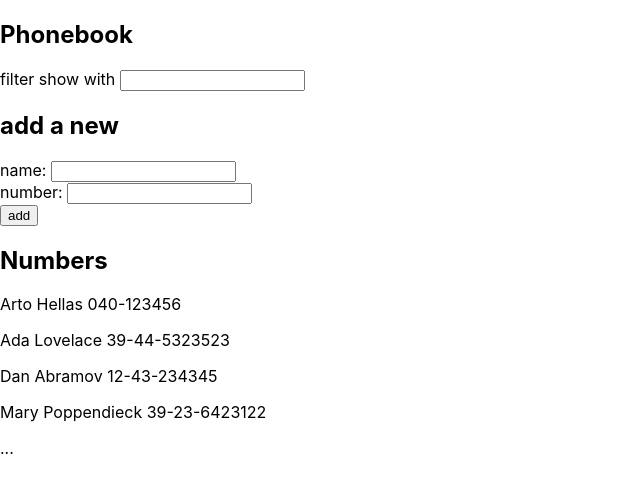
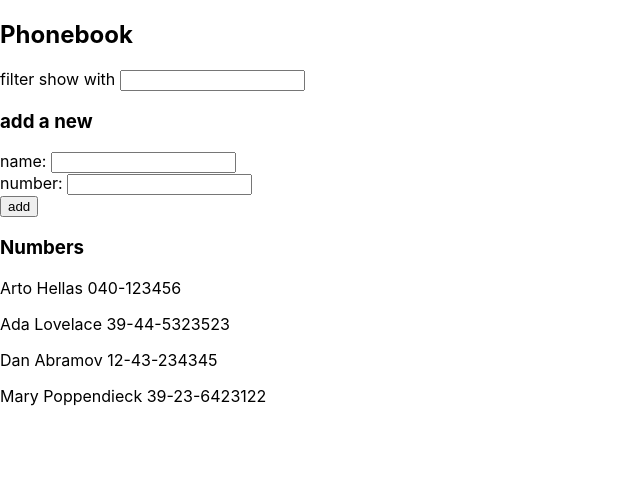
Before and after one commit to ponko23/fullstackopen-part2, a React (Create React App) app in the folder phonebook/: page / in a window 1280 px wide. Shown: the top 492 px of the page, without its empty margins (0-640 px from the left). Built offline with nearby package versions, Linux system fonts and the light colour scheme; the HTML template or start-up script is replaced by a standard one.

Commit message:
2.10 finished

```diff
--- a/phonebook/src/App.js
+++ b/phonebook/src/App.js
@@ -1,4 +1,7 @@
 import React, { useState } from 'react'
+import Filter from './components/Filter'
+import PersonForm from './components/PersonForm'
+import Persons from './components/Persons'
 
 const App = () => {
   const [ persons, setPersons] = useState([
@@ -43,28 +46,28 @@ const App = () => {
     setNewNumber('')
   }
 
-  const rows = () =>
-    showPersons.map(person => <p key={person.name}>{person.name} {person.number}</p>)
-
   return (
     <div>
       <h2>Phonebook</h2>
-      <p>filter show with <input value={searchKey} onChange={handleSearchKeyChange} /></p>
-      <h2>add a new</h2>
-      <form  onSubmit={addPerson}>
-        <div>
-          name: <input value={newName} onChange={handleNewNameChange} />
-        </div>
-        <div>
-          number: <input value={newNumber} onChange={handleNewNumberChange} />
-        </div>
-        <div>
-          <button type="submit">add</button>
-        </div>
-      </form>
-      <h2>Numbers</h2>
-        {rows()}
-      ...
+
+      <Filter
+        searchKey={searchKey}
+        handleSearchKeyChange={handleSearchKeyChange}
+      />
+
+      <h3>add a new</h3>
+
+      <PersonForm
+        addPerson={addPerson}
+        newName={newName}
+        handleNewNameChange={handleNewNameChange}
+        newNumber={newNumber}
+        handleNewNumberChange={handleNewNumberChange}
+      />
+
+      <h3>Numbers</h3>
+
+      <Persons showPersons={showPersons}/>
     </div>
   )
 }
--- /dev/null
+++ b/phonebook/src/components/Filter.js
@@ -0,0 +1,6 @@
+import React from 'react'
+
+const Filter = ({searchKey, handleSearchKeyChange}) =>
+  <p>filter show with <input value={searchKey} onChange={handleSearchKeyChange} /></p>
+
+export default Filter
--- /dev/null
+++ b/phonebook/src/components/PersonForm.js
@@ -0,0 +1,16 @@
+import React from 'react'
+
+const PersonForm = ({ addPerson, newName, handleNewNameChange, newNumber, handleNewNumberChange }) =>
+  <form  onSubmit={addPerson}>
+  <div>
+    name: <input value={newName} onChange={handleNewNameChange} />
+  </div>
+  <div>
+    number: <input value={newNumber} onChange={handleNewNumberChange} />
+  </div>
+  <div>
+    <button type="submit">add</button>
+  </div>
+  </form>
+
+export default PersonForm
--- /dev/null
+++ b/phonebook/src/components/Persons.js
@@ -0,0 +1,10 @@
+import React from 'react'
+
+const Persons = ({showPersons}) => {
+    return (
+      showPersons.map(person => <p key={person.name}>{person.name} {person.number}</p>)
+
+    )
+  }
+
+  export default Persons
```
